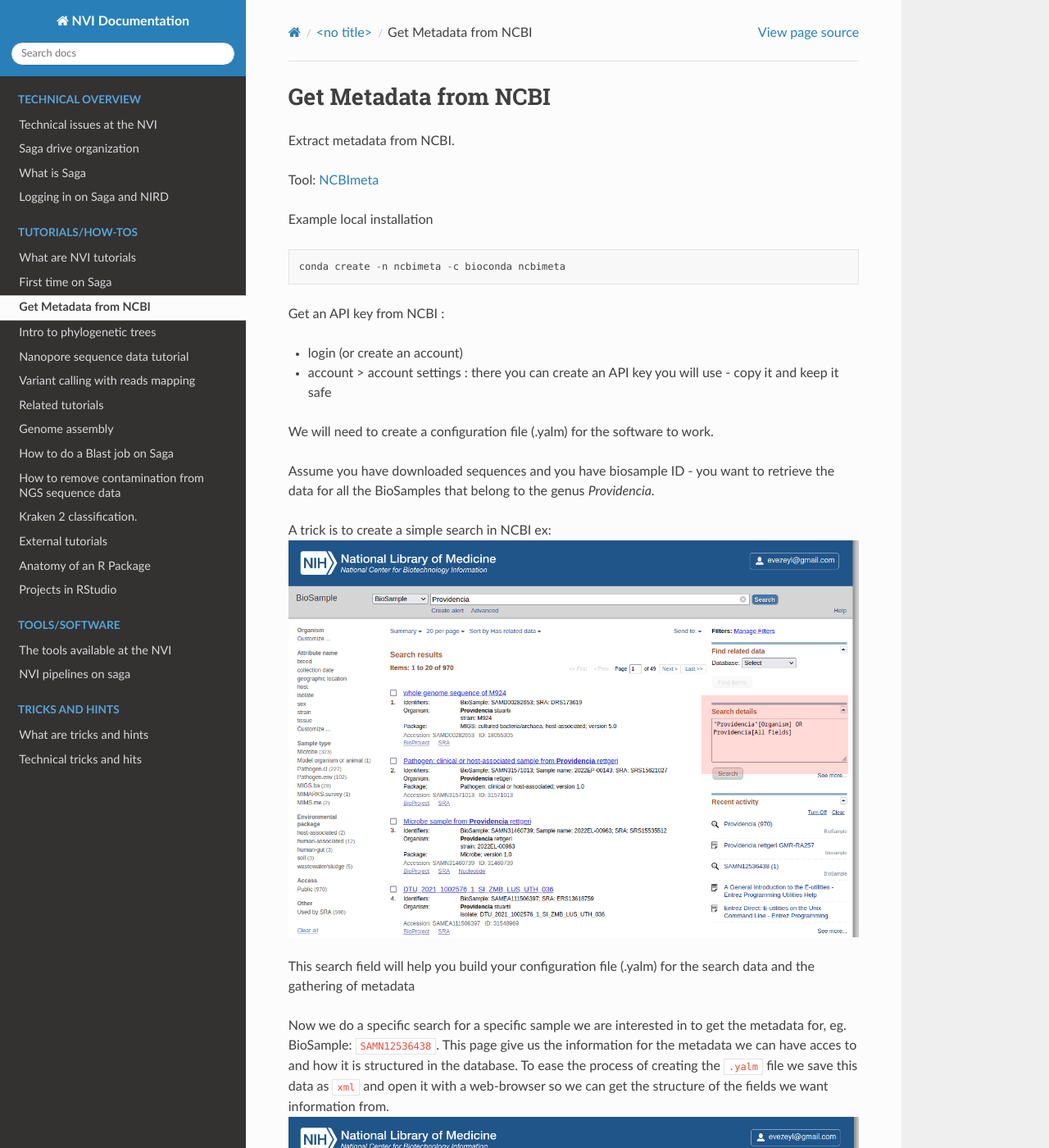
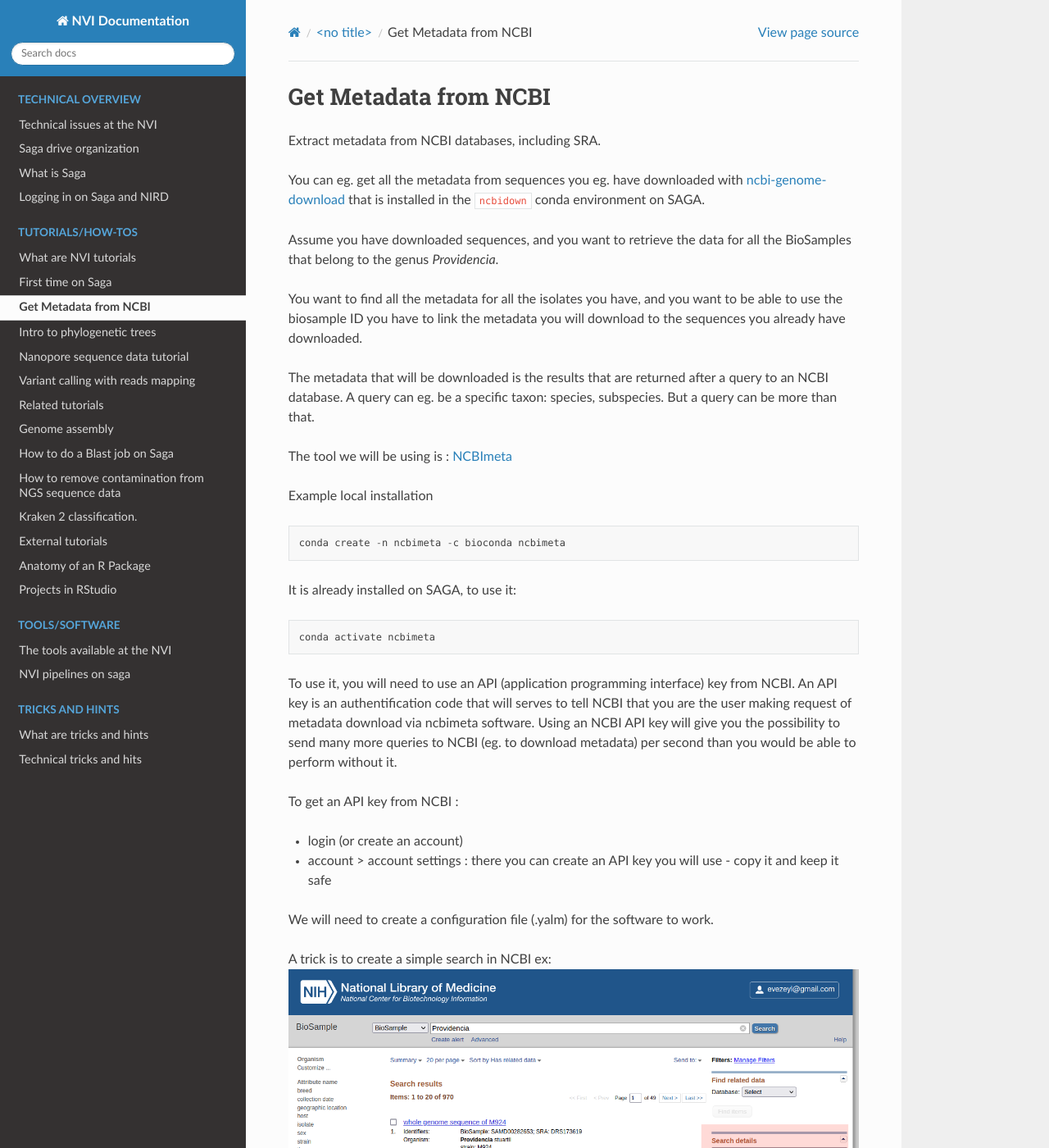
Before and after one commit to NorwegianVeterinaryInstitute/nvi-documentation, a Sphinx documentation site: the page built from docs/source/tutorials/GetMetadataNCBI.md, in a window 1280 px wide and 1400 px high. Shown: the whole window at 82% size. Built offline with Sphinx 7.4.7 and the Read the Docs theme 2.0.0, drawn with Linux system fonts in a browser that asks for light colours; pages that are not in the unit, such as notebooks, are missing from menus; some of the changed text lies outside the part shown.

Commit message:
started modifications asked by karin

````diff
--- a/docs/source/tutorials/GetMetadataNCBI.md
+++ b/docs/source/tutorials/GetMetadataNCBI.md
@@ -1,27 +1,54 @@
 # Get Metadata from NCBI
 
-Extract metadata from NCBI.
+Extract metadata from NCBI databases, including SRA.
 
-Tool: [NCBImeta](https://github.com/ktmeaton/NCBImeta)
+You can eg. get all the metadata from sequences you eg. have downloaded with
+[ncbi-genome-download](https://github.com/kblin/ncbi-genome-download) that
+is installed in the `ncbidown` conda environment on SAGA.
+
+Assume you have downloaded sequences, and you want to retrieve the data for all
+the BioSamples that belong to the genus _Providencia_.
+
+You want to find all the metadata for all the isolates you have, and you want to be able
+to use the biosample ID you have to link the metadata you will download to the
+sequences you already have downloaded.
+
+The metadata that will be downloaded is the results that are returned after a
+query to an NCBI database. A query can eg. be a specific taxon: species, subspecies.
+But a query can be more than that.
+
+The tool we will be using is : [NCBImeta](https://github.com/ktmeaton/NCBImeta)
 
 Example local installation
 ```
 conda create -n ncbimeta -c bioconda ncbimeta
 ```
 
-Get an API key from NCBI :
+It is already installed on SAGA, to use it:
+```
+conda activate ncbimeta
+```
+
+To use it, you will need to use an API (application programming interface) key from NCBI.
+An API key is an authentification code that will serves to tell NCBI that you are the user
+making request of metadata download via ncbimeta software. Using an NCBI API key
+will give you the possibility to send many more queries to NCBI (eg. to download metadata)
+per second than you would be able to perform without it.
+
+To get an API key from NCBI :
 - login (or create an account)
 - account > account settings : there you can create an API key you will use - copy it and keep it safe
 
 We will need to create a configuration file (.yalm) for the software to work.
 
-Assume you have downloaded sequences and you have biosample ID - you want to retrieve the data for all the BioSamples that belong to
-the genus _Providencia_.
+
 
 A trick is to create a simple search in NCBI ex:
 ![screenshot1](./searchfield1.png)
 
-This search field will help you build your configuration file (.yalm) for the search data and the gathering of metadata
+This search field will help you build your configuration file (.yalm). The configuration file is not the sofware configuration file,
+but it is a file that defines what metadata you are going to download, the query and the metadata fields that will be downloaded.
+You will need to have one .yalm file each time you download a set of metadata.
 
 Now we do a specific search for a specific sample we are interested in to get the metadata for, eg. BioSample: `SAMN12536438`.
 This page give us the information for the metadata we can have acces to and how it is structured in the database. To ease the process of creating the `.yalm` file we save this data as `xml` and open it with a web-browser so we can get the structure of the fields we want information from. ![screenshot2](./exportsearch_xml.png)
````
